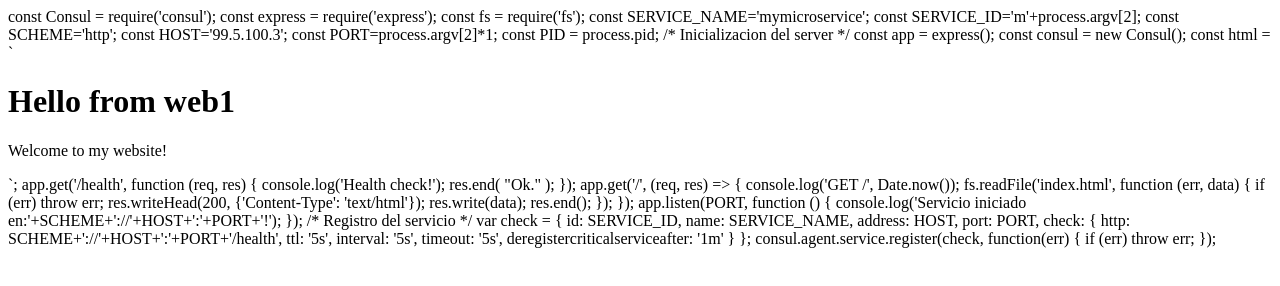
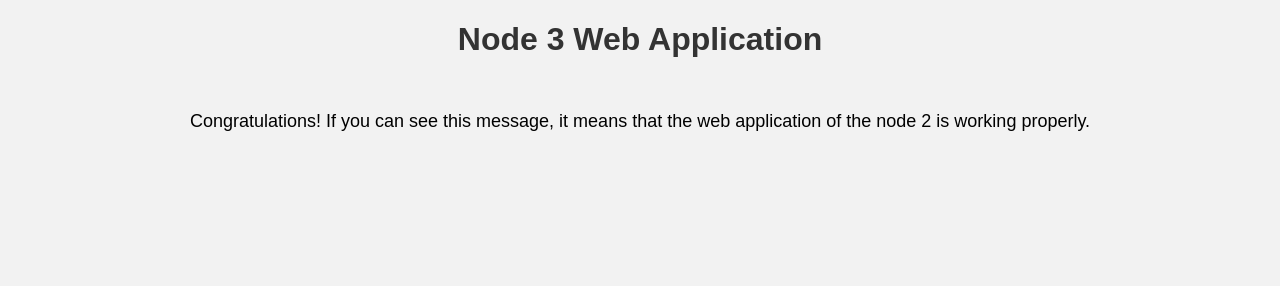
Before and after one commit to richard-sky0323/nodoservidorUbuntu, a plain HTML site: page app/index.html in a window 1280 px wide. Drawn offline with Linux system fonts and the light colour scheme.

Commit message:
Update index.html

```diff
--- a/app/index.html
+++ b/app/index.html
@@ -1,62 +1,29 @@
-const Consul = require('consul');
-const express = require('express');
-const fs = require('fs');
+<!DOCTYPE html>
+<html>
+<head>
+        <meta charset="UTF-8">
+        <title>Node 2</title>
+        <style>
+                body {
+                        background-color: #f2f2f2;
+                        font-family: Arial, sans-serif;
+                }
 
-const SERVICE_NAME='mymicroservice';
-const SERVICE_ID='m'+process.argv[2];
-const SCHEME='http';
-const HOST='99.5.100.3';
-const PORT=process.argv[2]*1;
-const PID = process.pid;
+                h1 {
+                        color: #333;
+                        text-align: center;
+                }
 
-/* Inicializacion del server */
-const app = express();
-const consul = new Consul();
-const html = `<!DOCTYPE html>
-            <html>
-            <head>
-                <title>My Website</title>
-            </head>
-            <body>
-                <h1>Hello from web1</h1>
-                <p>Welcome to my website!</p>
-            </body>
-            </html>`;
-
-app.get('/health', function (req, res) {
-    console.log('Health check!');
-    res.end( "Ok." );
-    });
-
-app.get('/', (req, res) => {
-  console.log('GET /', Date.now());
-  fs.readFile('index.html', function (err, data) {
-      if (err) throw err;
-      res.writeHead(200, {'Content-Type': 'text/html'});
-      res.write(data);
-      res.end();
-  });
-});
-
-app.listen(PORT, function () {
-    console.log('Servicio iniciado en:'+SCHEME+'://'+HOST+':'+PORT+'!');
-    });
-
-/* Registro del servicio */
-var check = {
-  id: SERVICE_ID,
-  name: SERVICE_NAME,
-  address: HOST,
-  port: PORT,
-  check: {
-           http: SCHEME+'://'+HOST+':'+PORT+'/health',
-           ttl: '5s',
-           interval: '5s',
-     timeout: '5s',
-     deregistercriticalserviceafter: '1m'
-           }
-  };
-
-consul.agent.service.register(check, function(err) {
-        if (err) throw err;
-        });
+                p {
+                        font-size: 18px;
+                        line-height: 1.5;
+                        text-align: center;
+                        margin-top: 50px;
+                }
+        </style>
+</head>
+<body>
+        <h1>Node 3 Web Application</h1>
+        <p>Congratulations! If you can see this message, it means that the web application of the node 2 is working properly.</p>
+</body>
+</html>
```
